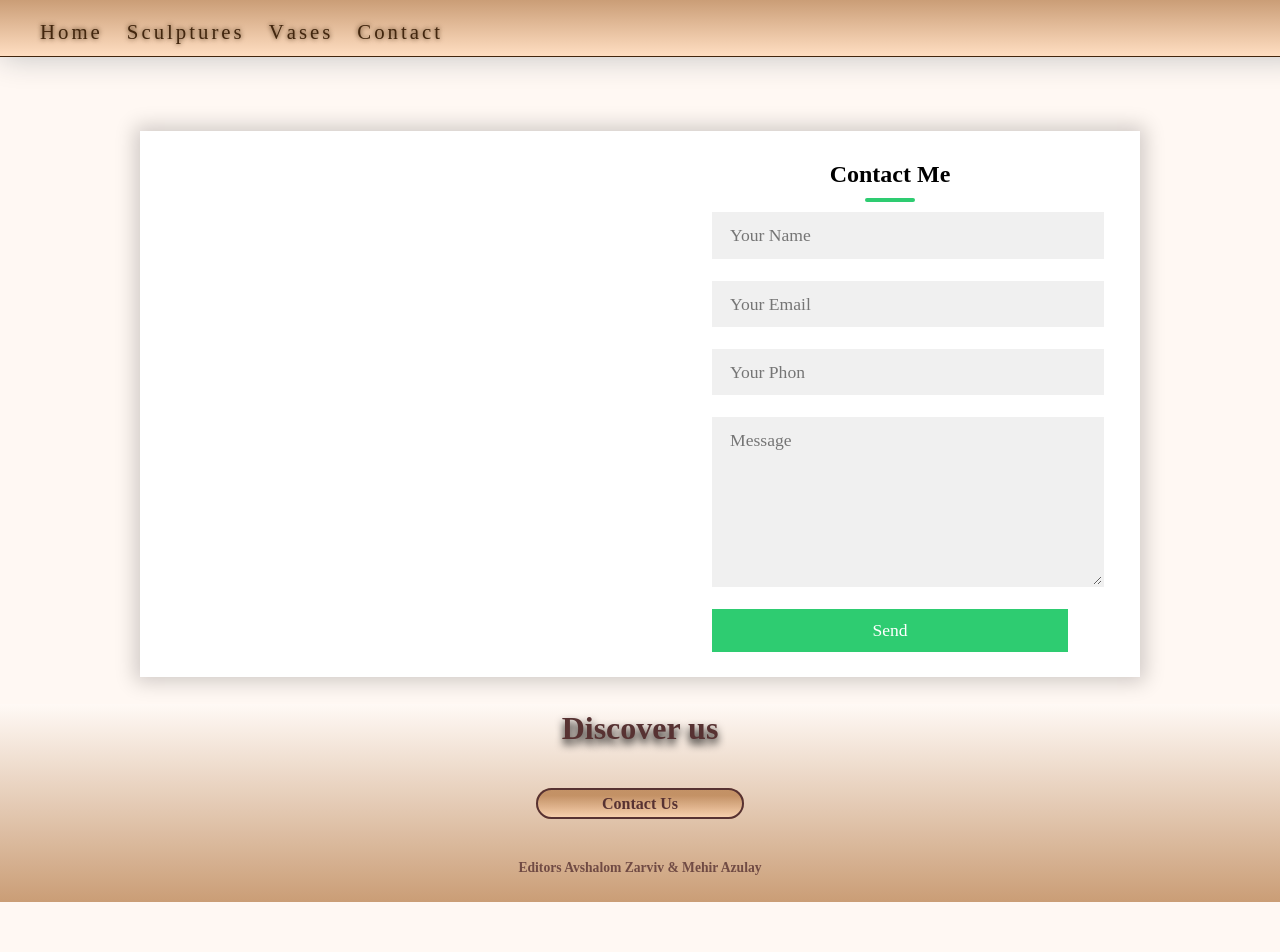
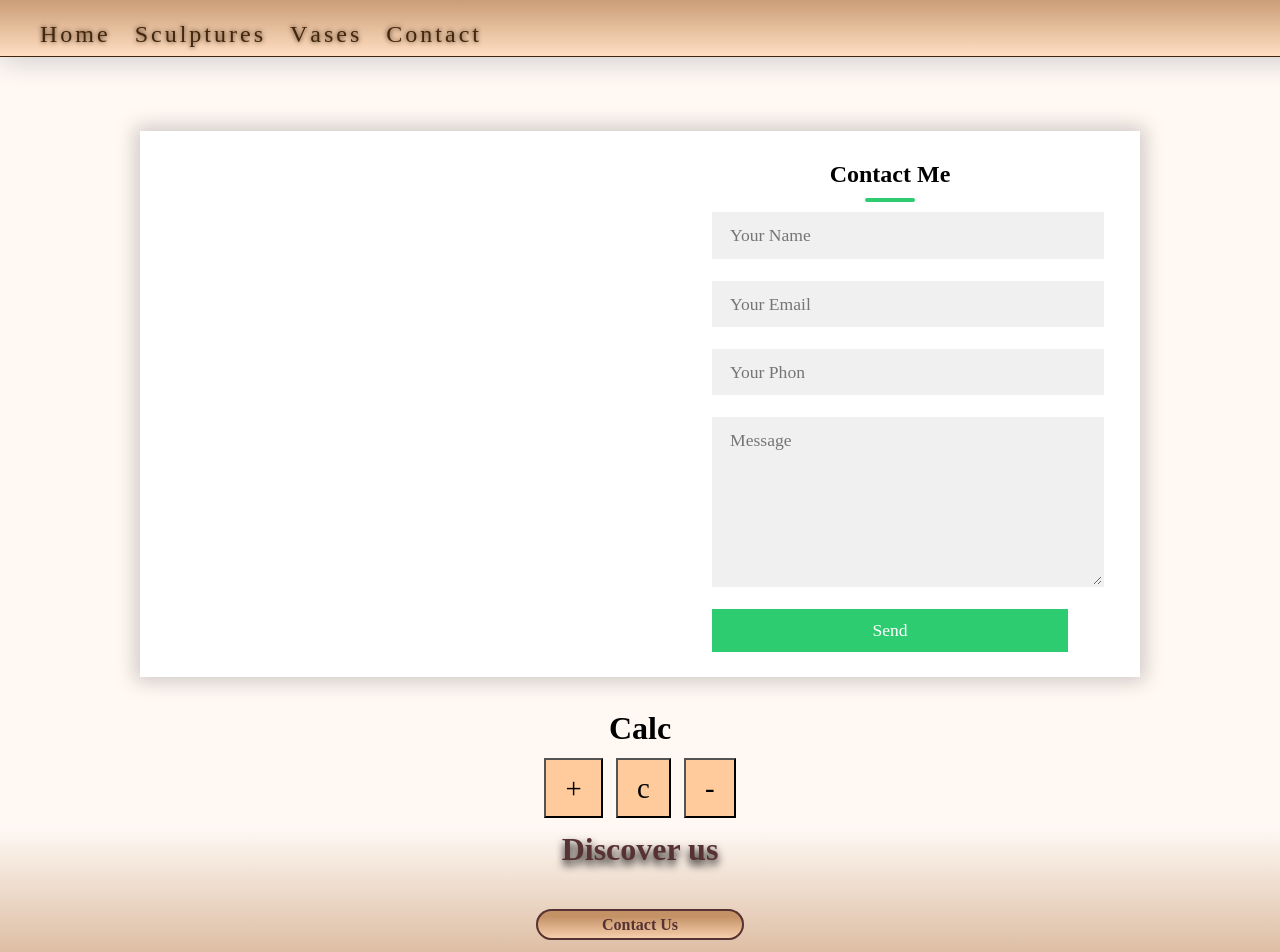
Before and after one commit to Azdevpp/mySiteAngular, an Angular app: page /Contact in a window 1280 px wide. Shown: the top 952 px of the page. Before the commit the page ends 902 px from the top, so only its background shows below. Built offline with nearby package versions, Linux system fonts and the light colour scheme; a web font is replaced by a local one.

Commit message:
calcComp

```diff
--- a/src/app/app.component.html
+++ b/src/app/app.component.html
@@ -1,3 +1,4 @@
 <app-menu></app-menu>
 <router-outlet></router-outlet>
+<app-calc-products></app-calc-products>
 <app-footer></app-footer>
--- a/src/app/app.component.ts
+++ b/src/app/app.component.ts
@@ -1,6 +1,4 @@
 import { Component } from '@angular/core';
-
-
 
 
 @Component({
--- a/src/app/app.module.ts
+++ b/src/app/app.module.ts
@@ -17,6 +17,7 @@ import { VasesProduct1Component } from './vases-product1/vases-product1.componen
 import { VasesProduct2Component } from './vases-product2/vases-product2.component';
 import { VasesProduct3Component } from './vases-product3/vases-product3.component';
 import { VasesProduct4Component } from './vases-product4/vases-product4.component';
+import { CalcProductsComponent } from './calc-products/calc-products.component';
 
 @NgModule({
   declarations: [
@@ -34,7 +35,8 @@ import { VasesProduct4Component } from './vases-product4/vases-product4.componen
     VasesProduct1Component,
     VasesProduct2Component,
     VasesProduct3Component,
-    VasesProduct4Component
+    VasesProduct4Component,
+    CalcProductsComponent
   ],
   imports: [
     BrowserModule,
--- /dev/null
+++ b/src/app/calc-products/calc-products.component.css
@@ -0,0 +1,21 @@
+.calcProd{
+    display: flex;
+    flex-direction: column;
+    align-items: center;
+}
+
+.calcProd div{
+    display: flex;
+}
+
+.calcProd div button{
+    margin: 0.4rem;
+    padding: 0.4rem 1.2rem;
+    background-color: #FFCB9C;
+    font-size: 1.8rem;
+    cursor: pointer;
+}
+
+.calcProd div button:hover{
+    padding: 0.4rem 1.2rem;
+}
--- /dev/null
+++ b/src/app/calc-products/calc-products.component.html
@@ -0,0 +1,8 @@
+<div class="calcProd">
+    <h1>Calc</h1>
+    <div>
+        <button>+</button>
+        <button>c</button>
+        <button>-</button>
+    </div>
+</div>
--- /dev/null
+++ b/src/app/calc-products/calc-products.component.ts
@@ -0,0 +1,15 @@
+import { Component, OnInit } from '@angular/core';
+
+@Component({
+  selector: 'app-calc-products',
+  templateUrl: './calc-products.component.html',
+  styleUrls: ['./calc-products.component.css']
+})
+export class CalcProductsComponent implements OnInit {
+
+  constructor() { }
+
+  ngOnInit(): void {
+  }
+
+}
--- a/src/styles.css
+++ b/src/styles.css
@@ -419,7 +419,7 @@ h2 {
     margin-bottom: 10px;
 }
 
-h2::after {
+.right h2::after {
     content: "";
     position: absolute;
     left: 50%;
@@ -493,7 +493,7 @@ h2::after {
   }
 }
 
-/* @media screen and (min-width: 600px) {
+@media screen and (min-width: 600px) {
     .menu a {
     font-size: 1.2rem;
     padding-left: 0.8rem;
@@ -512,4 +512,4 @@ h2::after {
     width: 40%;
     align-content: center;
   }
-} */
+}
```
Also changed, not shown: 1 other file (tests, documents, lock files or other folders).
